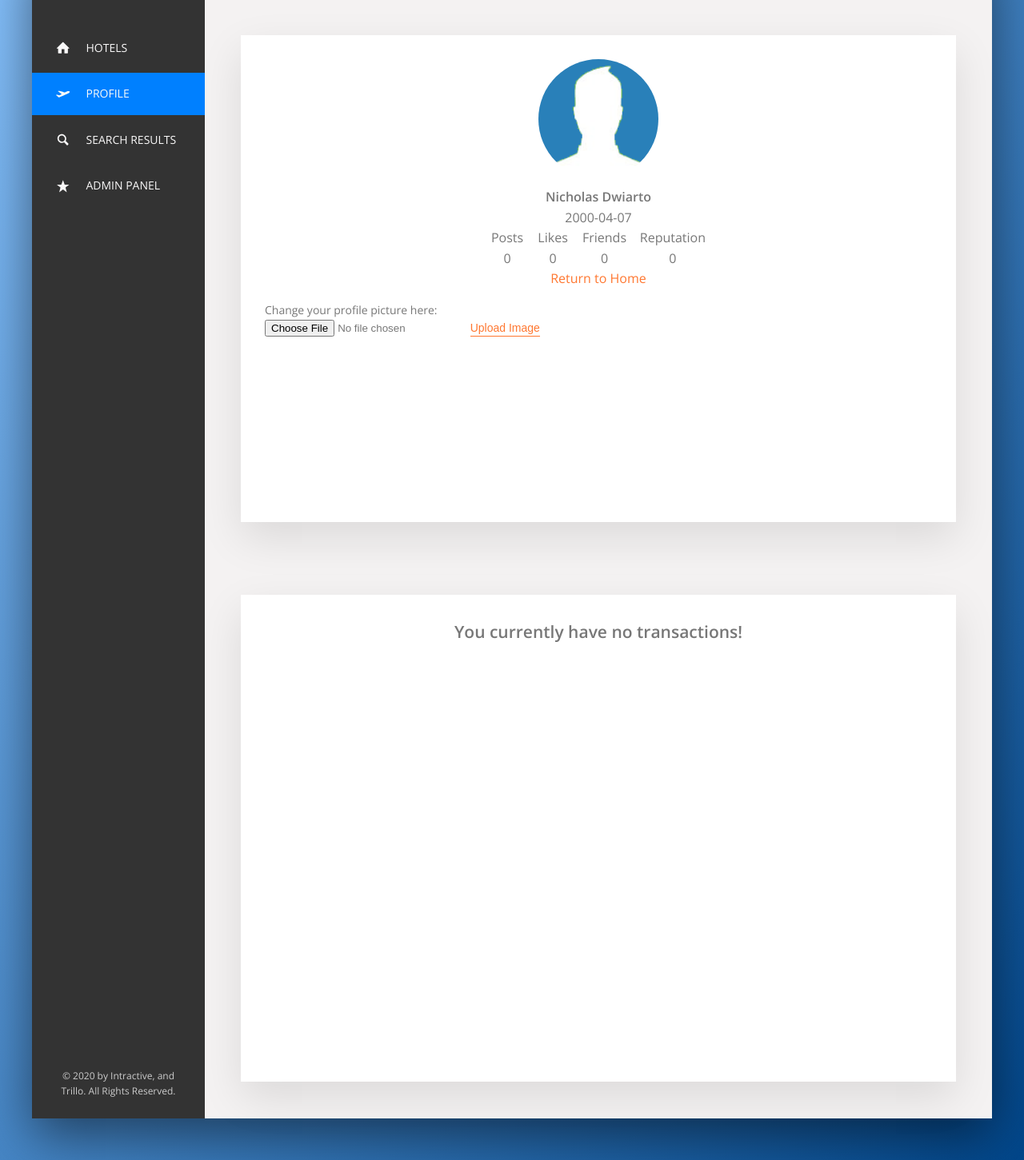
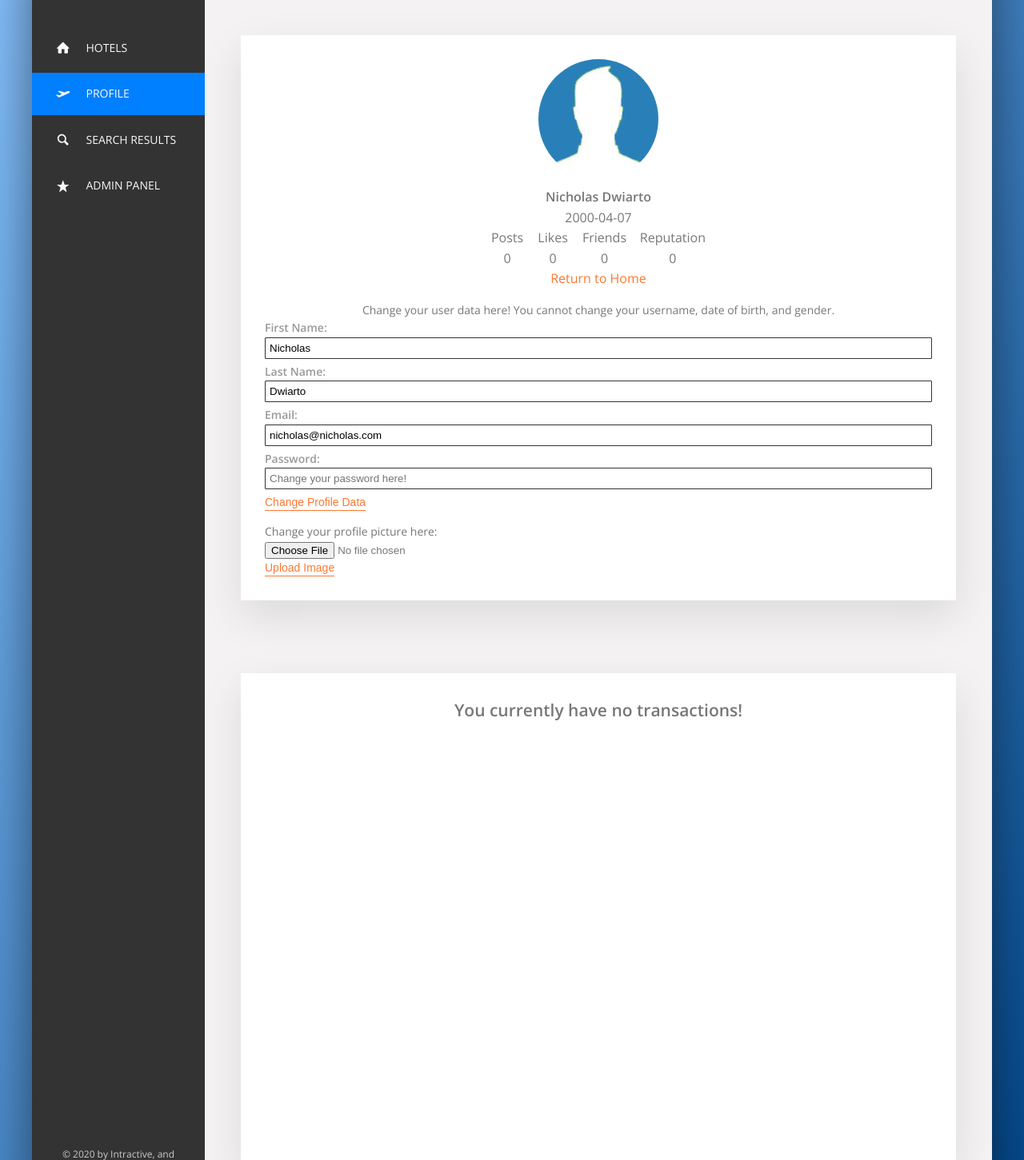
Before and after one commit to lauslim12/intract-hotel-system, a CodeIgniter app: page /Intractive/profile/view/nicholasnwr in a window 1280 px wide. Shown: the part 151-1602 px from the top of the page at 80% size. Run offline with CodeIgniter, Linux system fonts and the light colour scheme; a user stored in the database is signed in; data comes from the database, SQL or seed files in the repository; data that the repository does not hold is empty.

Commit message:
Added a feature to edit basic profile information.

```diff
--- a/application/controllers/Profile.php
+++ b/application/controllers/Profile.php
@@ -68,7 +68,36 @@ class Profile extends CI_Controller {
     else {
       redirect('profile/view');
     }
+  }
 
+  public function changeUserData()
+  {
+    $user_id = $this->session->userdata('user_id');
+
+    if($this->input->post('password') == '') {
+      $password = $this->input->post('password_prev');
+    }
+    else {
+      $password = $this->input->post('password', TRUE);
+    }
+
+    $data = [
+      'first_name' => $this->input->post('first_name', TRUE),
+      'last_name' => $this->input->post('last_name', TRUE),
+      'email' => $this->input->post('email', TRUE),
+      'password' => $password
+    ];
+
+    $update_status = $this->User_model->changeUserData($data, $user_id);
+    $redirect_url = 'profile/view/' . $this->session->userdata('username');
+    if($update_status === TRUE) {
+      $this->session->set_userdata('first_name', $data['first_name']);
+      $this->session->set_userdata('last_name', $data['last_name']);
+      redirect($redirect_url);
+    }
+    else {
+      redirect($redirect_url);
+    }
   }
 
 }
--- a/application/models/User_model.php
+++ b/application/models/User_model.php
@@ -151,4 +151,18 @@ class User_model extends CI_Model {
     }
   }
 
+  public function changeUserData($data, $user_id)
+  {
+    $this->db->trans_begin();
+    $this->db->where('id', $user_id);
+    $this->db->update('users', $data);
+    $this->db->trans_complete();
+    if($this->db->trans_status() === FALSE) {
+      return FALSE;
+    }
+    else {
+      return TRUE;
+    }
+  }
+
 }
--- a/application/views/profile.php
+++ b/application/views/profile.php
@@ -41,10 +41,25 @@
               if($user_data['username'] === $this->session->userdata('username')) {
                 $username = $user_data['username'];
             ?>
+              <div class="profile__change-picture">
+                <?php echo form_open_multipart('profile/changeUserData'); ?>
+                  <p class='paragraph--center'>Change your user data here! You cannot change your username, date of birth, and gender.</p>
+                  <p class="paragraph--bold-colored">First Name:</p>
+                  <input type="text" name="first_name" class="form-booking__input" value="<?= $user_data['first_name']; ?>">
+                  <p class="paragraph--bold-colored">Last Name:</p>
+                  <input type="text" name="last_name" class="form-booking__input" value="<?= $user_data['last_name']; ?>">
+                  <p class="paragraph--bold-colored">Email:</p>
+                  <input type="text" name="email" class="form-booking__input" value="<?= $user_data['email']; ?>">
+                  <p class="paragraph--bold-colored">Password:</p>
+                  <input type="hidden" name="password_prev" value="<?= $user_data['password']; ?>">
+                  <input type="text" name="password" class="form-booking__input" placeholder="Change your password here!">
+                  <input type='submit' value='Change Profile Data' name='submit' class='btn-inline'>
+                  <?php echo form_close(); ?>
+              </div>
               <div class='profile__change-picture'>
                 <?php echo form_open_multipart('profile/uploadDisplayPicture'); ?>
                   <p class='paragraph'>Change your profile picture here:</p>
-                  <input type='file' name='fileToUpload' id='fileToUpload'>
+                  <input type='file' name='fileToUpload' class="form-booking_input" id='fileToUpload'><br/>
                   <input type='submit' value='Upload Image' name='submit' class='btn-inline'>
                 <?php echo form_close(); ?>
               </div>
```
